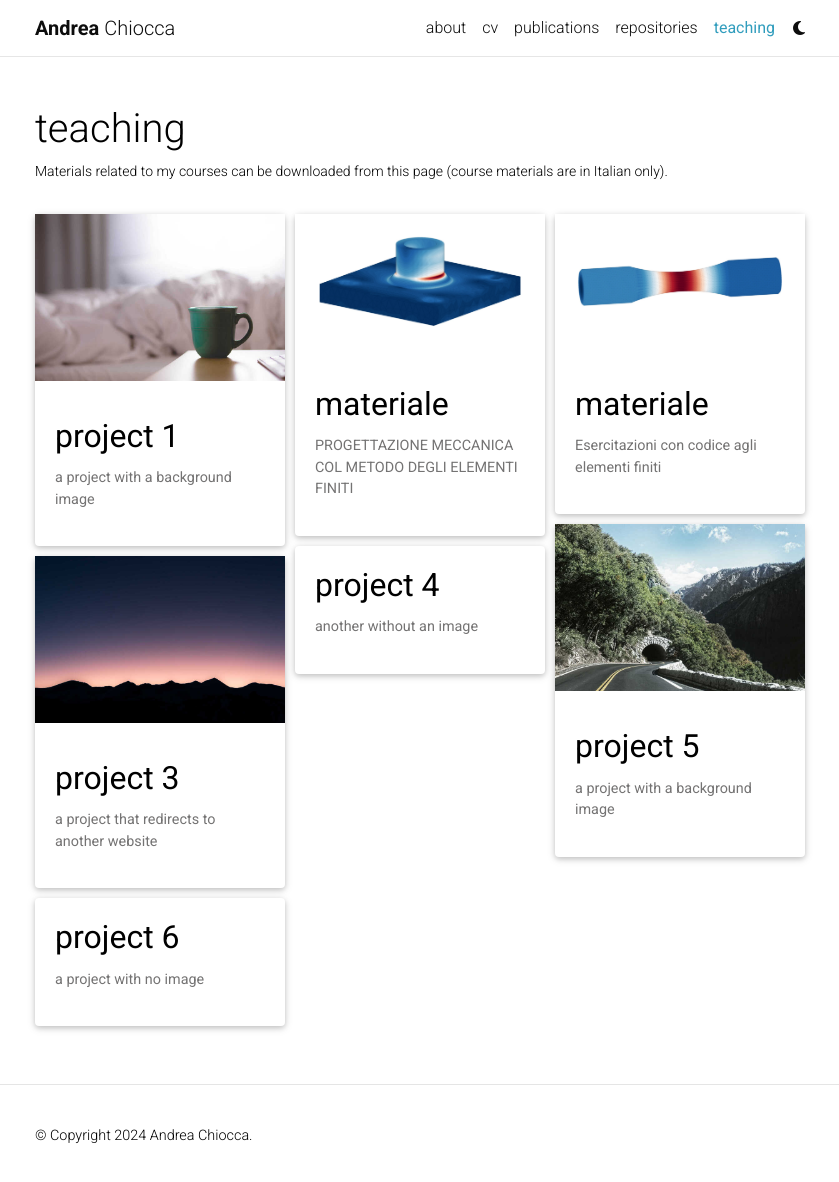
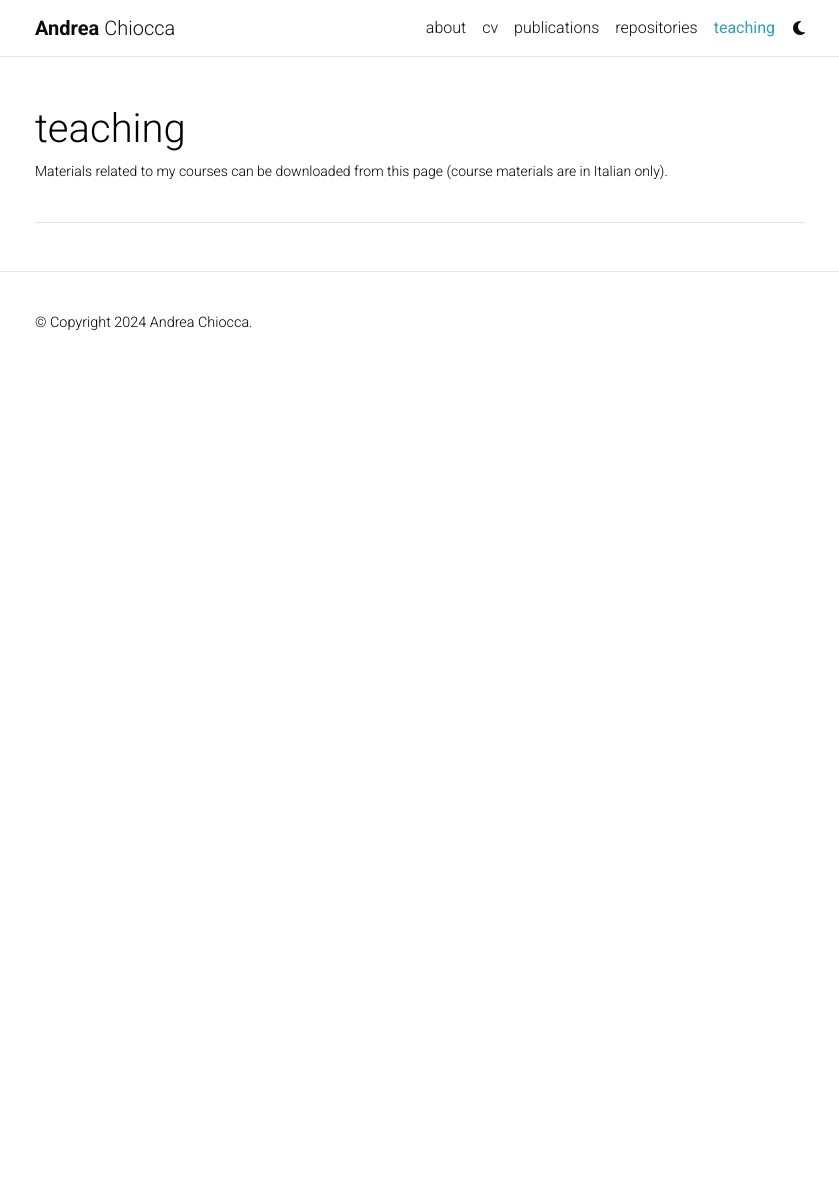
Before and after one commit to andreachiocca/andreachiocca.github.io, a Jekyll site: the page built from _pages/teaching.md, in a window 1280 px wide and 1187 px high. Shown: the top 1182 px of the window, without its empty margins (220-1059 px from the left). Built offline with Jekyll 4.4.1, drawn with Linux system fonts in a browser that asks for light colours; full-size pictures stand in for the smaller copies a plugin makes; comment, search, counter and statistics services are not loaded; a style sheet for code colours, icons or effects is not loaded.

Commit message:
hopefully it will work

````diff
--- a/_pages/teaching.md
+++ b/_pages/teaching.md
@@ -4,7 +4,7 @@ permalink: /teaching/
 title: teaching
 description: Materials related to my courses can be downloaded from this page (course materials are in Italian only).
 nav: true
-display_categories:
+display_categories: <!-- [Energy Engineering (LM-30), Aerospace Engineering (LM-20)] -->
 nav_order: 4
 ---
 
--- a/_projects/1_project - Copia.md
+++ /dev/null
@@ -1,81 +0,0 @@
----
-layout: page
-title: project 1
-description: a project with a background image
-img: assets/img/12.jpg
-importance: 1
-category: work
-related_publications: einstein1956investigations, einstein1950meaning
----
-
-Every project has a beautiful feature showcase page.
-It's easy to include images in a flexible 3-column grid format.
-Make your photos 1/3, 2/3, or full width.
-
-To give your project a background in the portfolio page, just add the img tag to the front matter like so:
-
-    ---
-    layout: page
-    title: project
-    description: a project with a background image
-    img: /assets/img/12.jpg
-    ---
-
-<div class="row">
-    <div class="col-sm mt-3 mt-md-0">
-        {% include figure.html path="assets/img/1.jpg" title="example image" class="img-fluid rounded z-depth-1" %}
-    </div>
-    <div class="col-sm mt-3 mt-md-0">
-        {% include figure.html path="assets/img/3.jpg" title="example image" class="img-fluid rounded z-depth-1" %}
-    </div>
-    <div class="col-sm mt-3 mt-md-0">
-        {% include figure.html path="assets/img/5.jpg" title="example image" class="img-fluid rounded z-depth-1" %}
-    </div>
-</div>
-<div class="caption">
-    Caption photos easily. On the left, a road goes through a tunnel. Middle, leaves artistically fall in a hipster photoshoot. Right, in another hipster photoshoot, a lumberjack grasps a handful of pine needles.
-</div>
-<div class="row">
-    <div class="col-sm mt-3 mt-md-0">
-        {% include figure.html path="assets/img/5.jpg" title="example image" class="img-fluid rounded z-depth-1" %}
-    </div>
-</div>
-<div class="caption">
-    This image can also have a caption. It's like magic.
-</div>
-
-You can also put regular text between your rows of images.
-Say you wanted to write a little bit about your project before you posted the rest of the images.
-You describe how you toiled, sweated, *bled* for your project, and then... you reveal its glory in the next row of images.
-
-
-<div class="row justify-content-sm-center">
-    <div class="col-sm-8 mt-3 mt-md-0">
-        {% include figure.html path="assets/img/6.jpg" title="example image" class="img-fluid rounded z-depth-1" %}
-    </div>
-    <div class="col-sm-4 mt-3 mt-md-0">
-        {% include figure.html path="assets/img/11.jpg" title="example image" class="img-fluid rounded z-depth-1" %}
-    </div>
-</div>
-<div class="caption">
-    You can also have artistically styled 2/3 + 1/3 images, like these.
-</div>
-
-
-The code is simple.
-Just wrap your images with `<div class="col-sm">` and place them inside `<div class="row">` (read more about the <a href="https://getbootstrap.com/docs/4.4/layout/grid/">Bootstrap Grid</a> system).
-To make images responsive, add `img-fluid` class to each; for rounded corners and shadows use `rounded` and `z-depth-1` classes.
-Here's the code for the last row of images above:
-
-{% raw %}
-```html
-<div class="row justify-content-sm-center">
-    <div class="col-sm-8 mt-3 mt-md-0">
-        {% include figure.html path="assets/img/6.jpg" title="example image" class="img-fluid rounded z-depth-1" %}
-    </div>
-    <div class="col-sm-4 mt-3 mt-md-0">
-        {% include figure.html path="assets/img/11.jpg" title="example image" class="img-fluid rounded z-depth-1" %}
-    </div>
-</div>
-```
-{% endraw %}
--- a/_projects/1_project.md
+++ b/_projects/1_project.md
@@ -1,10 +1,10 @@
 ---
 layout: page
-title: Materiale
+title: Energy Engineering (LM-30)
 description: PROGETTAZIONE MECCANICA COL METODO DEGLI ELEMENTI FINITI
 img: assets/img/FEM_1.jpg
 importance: 1
-category: Energy Engineering (LM-30)
+category:
 ---
 <ul>
     <li>Introduzione al metodo degli elementi finiti <a href="/TeachingMaterial/Ingegneria_Energetica/PMMEF/Introduzione_EN.pdf" target="_blank" rel="noopener noreferrer" class="float-right"><i class="fas fa-file-pdf"></i></a></li>
--- a/_projects/2_project.md
+++ b/_projects/2_project.md
@@ -1,10 +1,10 @@
 ---
 layout: page
-title: Materiale
+title: Aerospace Engineering (LM-20)
 description: Esercitazioni con codice agli elementi finiti
 img: assets/img/FEM_2.jpg
 importance: 1
-category: Aerospace Engineering (LM-20)
+category:
 ---
 <ul>
     <li>Introduzione al metodo degli elementi finiti <a href="/TeachingMaterial/Ingegneria_Energetica/PMMEF/Introduzione_AE.pdf" target="_blank" rel="noopener noreferrer" class="float-right"><i class="fas fa-file-pdf"></i></a></li>
--- a/_projects/4_project.md
+++ /dev/null
@@ -1,80 +0,0 @@
----
-layout: page
-title: project 4
-description: another without an image
-img:
-importance: 3
-category: fun
----
-
-Every project has a beautiful feature showcase page.
-It's easy to include images in a flexible 3-column grid format.
-Make your photos 1/3, 2/3, or full width.
-
-To give your project a background in the portfolio page, just add the img tag to the front matter like so:
-
-    ---
-    layout: page
-    title: project
-    description: a project with a background image
-    img: /assets/img/12.jpg
-    ---
-
-<div class="row">
-    <div class="col-sm mt-3 mt-md-0">
-        {% include figure.html path="assets/img/1.jpg" title="example image" class="img-fluid rounded z-depth-1" %}
-    </div>
-    <div class="col-sm mt-3 mt-md-0">
-        {% include figure.html path="assets/img/3.jpg" title="example image" class="img-fluid rounded z-depth-1" %}
-    </div>
-    <div class="col-sm mt-3 mt-md-0">
-        {% include figure.html path="assets/img/5.jpg" title="example image" class="img-fluid rounded z-depth-1" %}
-    </div>
-</div>
-<div class="caption">
-    Caption photos easily. On the left, a road goes through a tunnel. Middle, leaves artistically fall in a hipster photoshoot. Right, in another hipster photoshoot, a lumberjack grasps a handful of pine needles.
-</div>
-<div class="row">
-    <div class="col-sm mt-3 mt-md-0">
-        {% include figure.html path="assets/img/5.jpg" title="example image" class="img-fluid rounded z-depth-1" %}
-    </div>
-</div>
-<div class="caption">
-    This image can also have a caption. It's like magic.
-</div>
-
-You can also put regular text between your rows of images.
-Say you wanted to write a little bit about your project before you posted the rest of the images.
-You describe how you toiled, sweated, *bled* for your project, and then... you reveal its glory in the next row of images.
-
-
-<div class="row justify-content-sm-center">
-    <div class="col-sm-8 mt-3 mt-md-0">
-        {% include figure.html path="assets/img/6.jpg" title="example image" class="img-fluid rounded z-depth-1" %}
-    </div>
-    <div class="col-sm-4 mt-3 mt-md-0">
-        {% include figure.html path="assets/img/11.jpg" title="example image" class="img-fluid rounded z-depth-1" %}
-    </div>
-</div>
-<div class="caption">
-    You can also have artistically styled 2/3 + 1/3 images, like these.
-</div>
-
-
-The code is simple.
-Just wrap your images with `<div class="col-sm">` and place them inside `<div class="row">` (read more about the <a href="https://getbootstrap.com/docs/4.4/layout/grid/">Bootstrap Grid</a> system).
-To make images responsive, add `img-fluid` class to each; for rounded corners and shadows use `rounded` and `z-depth-1` classes.
-Here's the code for the last row of images above:
-
-{% raw %}
-```html
-<div class="row justify-content-sm-center">
-    <div class="col-sm-8 mt-3 mt-md-0">
-        {% include figure.html path="assets/img/6.jpg" title="example image" class="img-fluid rounded z-depth-1" %}
-    </div>
-    <div class="col-sm-4 mt-3 mt-md-0">
-        {% include figure.html path="assets/img/11.jpg" title="example image" class="img-fluid rounded z-depth-1" %}
-    </div>
-</div>
-```
-{% endraw %}
--- a/_projects/5_project.md
+++ /dev/null
@@ -1,80 +0,0 @@
----
-layout: page
-title: project 5
-description: a project with a background image
-img: assets/img/1.jpg
-importance: 3
-category: fun
----
-
-Every project has a beautiful feature showcase page.
-It's easy to include images in a flexible 3-column grid format.
-Make your photos 1/3, 2/3, or full width.
-
-To give your project a background in the portfolio page, just add the img tag to the front matter like so:
-
-    ---
-    layout: page
-    title: project
-    description: a project with a background image
-    img: /assets/img/12.jpg
-    ---
-
-<div class="row">
-    <div class="col-sm mt-3 mt-md-0">
-        {% include figure.html path="assets/img/1.jpg" title="example image" class="img-fluid rounded z-depth-1" %}
-    </div>
-    <div class="col-sm mt-3 mt-md-0">
-        {% include figure.html path="assets/img/3.jpg" title="example image" class="img-fluid rounded z-depth-1" %}
-    </div>
-    <div class="col-sm mt-3 mt-md-0">
-        {% include figure.html path="assets/img/5.jpg" title="example image" class="img-fluid rounded z-depth-1" %}
-    </div>
-</div>
-<div class="caption">
-    Caption photos easily. On the left, a road goes through a tunnel. Middle, leaves artistically fall in a hipster photoshoot. Right, in another hipster photoshoot, a lumberjack grasps a handful of pine needles.
-</div>
-<div class="row">
-    <div class="col-sm mt-3 mt-md-0">
-        {% include figure.html path="assets/img/5.jpg" title="example image" class="img-fluid rounded z-depth-1" %}
-    </div>
-</div>
-<div class="caption">
-    This image can also have a caption. It's like magic.
-</div>
-
-You can also put regular text between your rows of images.
-Say you wanted to write a little bit about your project before you posted the rest of the images.
-You describe how you toiled, sweated, *bled* for your project, and then... you reveal its glory in the next row of images.
-
-
-<div class="row justify-content-sm-center">
-    <div class="col-sm-8 mt-3 mt-md-0">
-        {% include figure.html path="assets/img/6.jpg" title="example image" class="img-fluid rounded z-depth-1" %}
-    </div>
-    <div class="col-sm-4 mt-3 mt-md-0">
-        {% include figure.html path="assets/img/11.jpg" title="example image" class="img-fluid rounded z-depth-1" %}
-    </div>
-</div>
-<div class="caption">
-    You can also have artistically styled 2/3 + 1/3 images, like these.
-</div>
-
-
-The code is simple.
-Just wrap your images with `<div class="col-sm">` and place them inside `<div class="row">` (read more about the <a href="https://getbootstrap.com/docs/4.4/layout/grid/">Bootstrap Grid</a> system).
-To make images responsive, add `img-fluid` class to each; for rounded corners and shadows use `rounded` and `z-depth-1` classes.
-Here's the code for the last row of images above:
-
-{% raw %}
-```html
-<div class="row justify-content-sm-center">
-    <div class="col-sm-8 mt-3 mt-md-0">
-        {% include figure.html path="assets/img/6.jpg" title="example image" class="img-fluid rounded z-depth-1" %}
-    </div>
-    <div class="col-sm-4 mt-3 mt-md-0">
-        {% include figure.html path="assets/img/11.jpg" title="example image" class="img-fluid rounded z-depth-1" %}
-    </div>
-</div>
-```
-{% endraw %}
--- a/_projects/6_project.md
+++ /dev/null
@@ -1,80 +0,0 @@
----
-layout: page
-title: project 6
-description: a project with no image
-img:
-importance: 4
-category: fun
----
-
-Every project has a beautiful feature showcase page.
-It's easy to include images in a flexible 3-column grid format.
-Make your photos 1/3, 2/3, or full width.
-
-To give your project a background in the portfolio page, just add the img tag to the front matter like so:
-
-    ---
-    layout: page
-    title: project
-    description: a project with a background image
-    img: /assets/img/12.jpg
-    ---
-
-<div class="row">
-    <div class="col-sm mt-3 mt-md-0">
-        {% include figure.html path="assets/img/1.jpg" title="example image" class="img-fluid rounded z-depth-1" %}
-    </div>
-    <div class="col-sm mt-3 mt-md-0">
-        {% include figure.html path="assets/img/3.jpg" title="example image" class="img-fluid rounded z-depth-1" %}
-    </div>
-    <div class="col-sm mt-3 mt-md-0">
-        {% include figure.html path="assets/img/5.jpg" title="example image" class="img-fluid rounded z-depth-1" %}
-    </div>
-</div>
-<div class="caption">
-    Caption photos easily. On the left, a road goes through a tunnel. Middle, leaves artistically fall in a hipster photoshoot. Right, in another hipster photoshoot, a lumberjack grasps a handful of pine needles.
-</div>
-<div class="row">
-    <div class="col-sm mt-3 mt-md-0">
-        {% include figure.html path="assets/img/5.jpg" title="example image" class="img-fluid rounded z-depth-1" %}
-    </div>
-</div>
-<div class="caption">
-    This image can also have a caption. It's like magic.
-</div>
-
-You can also put regular text between your rows of images.
-Say you wanted to write a little bit about your project before you posted the rest of the images.
-You describe how you toiled, sweated, *bled* for your project, and then... you reveal its glory in the next row of images.
-
-
-<div class="row justify-content-sm-center">
-    <div class="col-sm-8 mt-3 mt-md-0">
-        {% include figure.html path="assets/img/6.jpg" title="example image" class="img-fluid rounded z-depth-1" %}
-    </div>
-    <div class="col-sm-4 mt-3 mt-md-0">
-        {% include figure.html path="assets/img/11.jpg" title="example image" class="img-fluid rounded z-depth-1" %}
-    </div>
-</div>
-<div class="caption">
-    You can also have artistically styled 2/3 + 1/3 images, like these.
-</div>
-
-
-The code is simple.
-Just wrap your images with `<div class="col-sm">` and place them inside `<div class="row">` (read more about the <a href="https://getbootstrap.com/docs/4.4/layout/grid/">Bootstrap Grid</a> system).
-To make images responsive, add `img-fluid` class to each; for rounded corners and shadows use `rounded` and `z-depth-1` classes.
-Here's the code for the last row of images above:
-
-{% raw %}
-```html
-<div class="row justify-content-sm-center">
-    <div class="col-sm-8 mt-3 mt-md-0">
-        {% include figure.html path="assets/img/6.jpg" title="example image" class="img-fluid rounded z-depth-1" %}
-    </div>
-    <div class="col-sm-4 mt-3 mt-md-0">
-        {% include figure.html path="assets/img/11.jpg" title="example image" class="img-fluid rounded z-depth-1" %}
-    </div>
-</div>
-```
-{% endraw %}
````
Also changed, not shown: _projects/3_project.md (deleted, +0 -81 lines).
